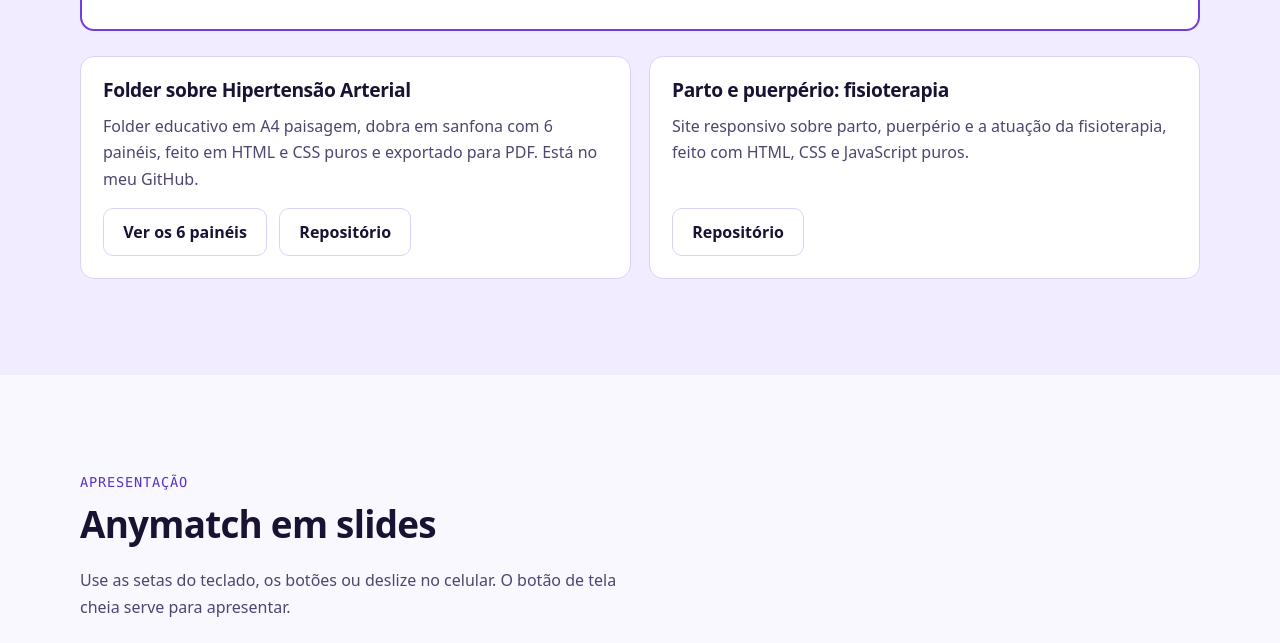
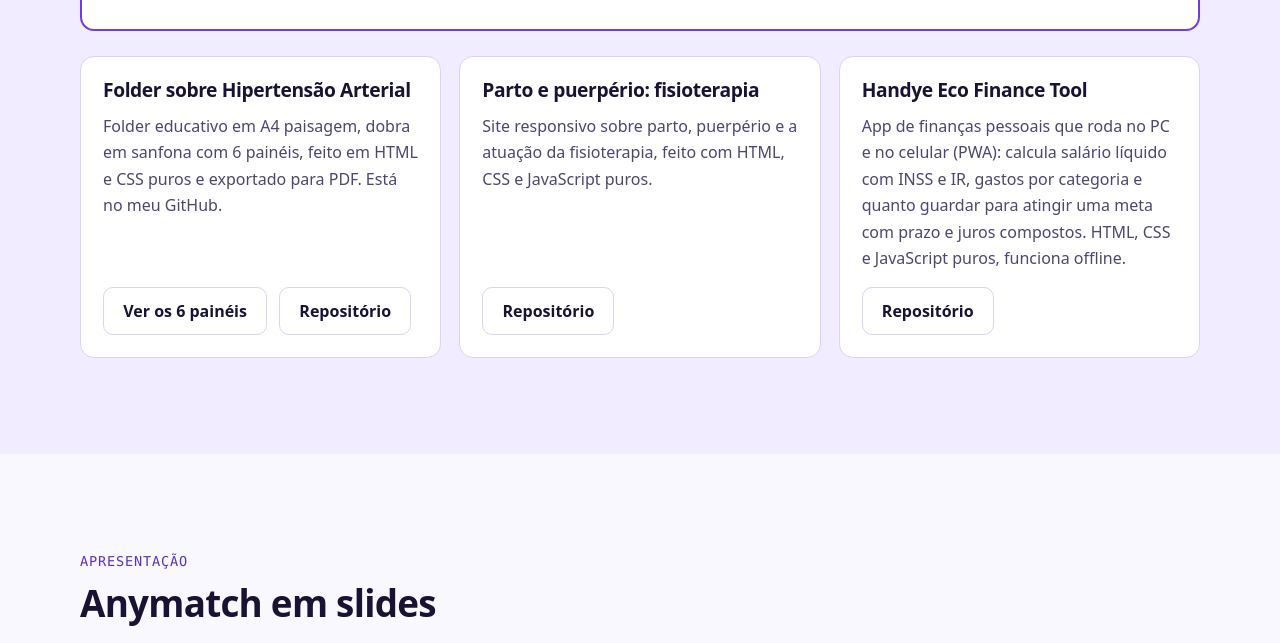
Before and after one commit to HandyeDEV/portifolio-handyedev, a plain HTML site: page index.html in a window 1280 px wide. Shown: the part 3249-3892 px from the top of the page. Drawn offline with Linux system fonts and the light colour scheme.

Commit message:
Adiciona o projeto Handye Eco Finance Tool
Co-Authored-By: Claude Sonnet 5.5 <noreply@anthropic.com>

```diff
--- a/index.html
+++ b/index.html
@@ -162,6 +162,13 @@
           <a class="btn" href="https://github.com/HandyeDEV/parto-puerperio-fisioterapia" target="_blank" rel="noopener">Repositório</a>
         </div>
       </article>
+      <article class="card">
+        <h3>Handye Eco Finance Tool</h3>
+        <p>App de finanças pessoais que roda no PC e no celular (PWA): calcula salário líquido com INSS e IR, gastos por categoria e quanto guardar para atingir uma meta com prazo e juros compostos. HTML, CSS e JavaScript puros, funciona offline.</p>
+        <div class="acoes">
+          <a class="btn" href="https://github.com/HandyeDEV/handye-eco-finance-tool" target="_blank" rel="noopener">Repositório</a>
+        </div>
+      </article>
     </div>
   </div>
 </section>
```
Also changed, not shown: 1 other file.
